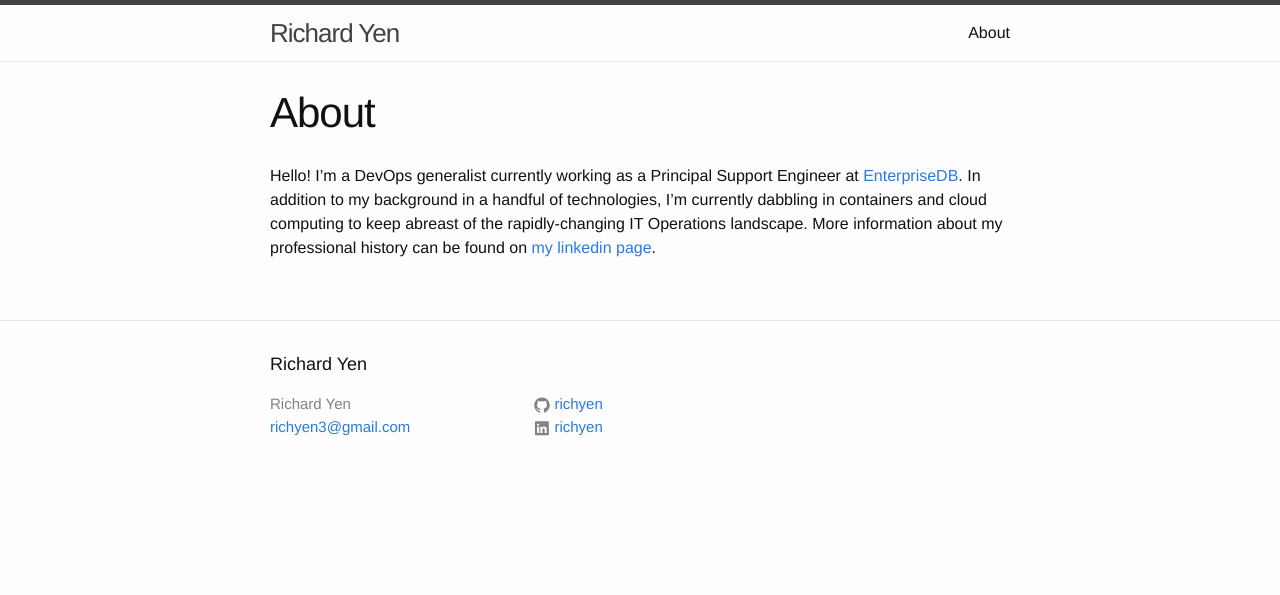
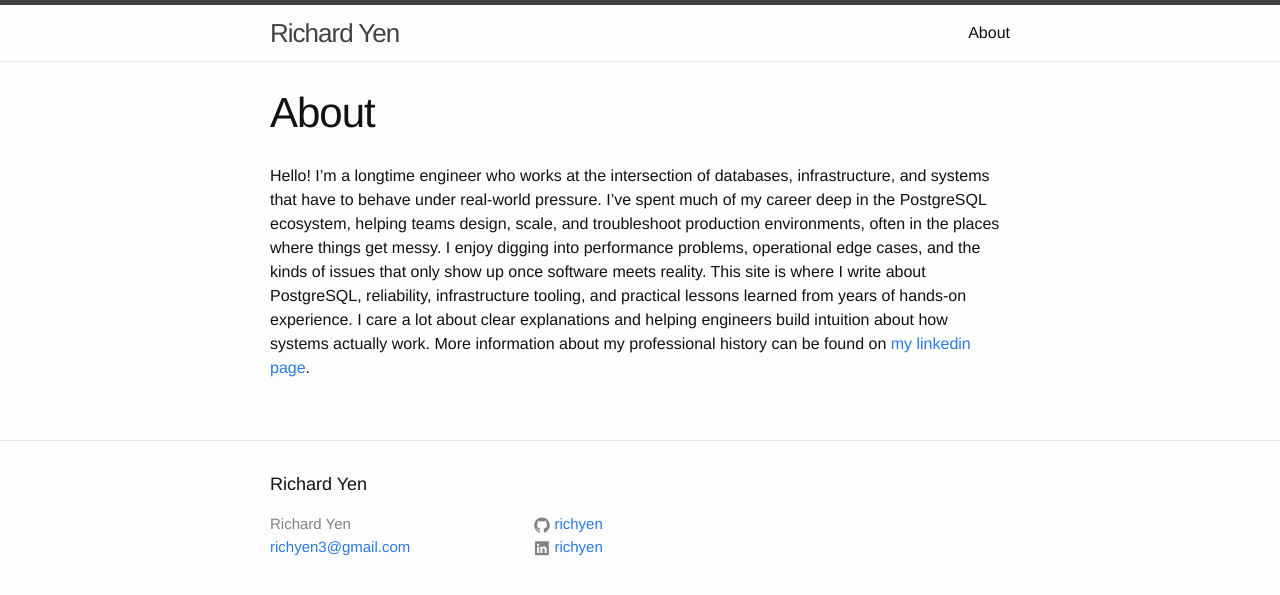
Before and after one commit to richyen/richyen.github.io, a Jekyll site: the page built from about.md, in a window 1280 px wide. Shown: the top 595 px of the page. Built offline with Jekyll 4.4.1, drawn with Linux system fonts in a browser that asks for light colours; comment, search, counter and statistics services are not loaded.

Commit message:
Update About Me page

```diff
--- a/about.md
+++ b/about.md
@@ -4,4 +4,4 @@ title: About
 permalink: /about/
 ---
 
-Hello!  I'm a DevOps generalist currently working as a Principal Support Engineer at [EnterpriseDB](http://www.enterprisedb.com).  In addition to my background in a handful of technologies, I'm currently dabbling in containers and cloud computing to keep abreast of the rapidly-changing IT Operations landscape.  More information about my professional history can be found on [my linkedin page](https://www.linkedin.com/in/richyen/).
+Hello! I'm a longtime engineer who works at the intersection of databases, infrastructure, and systems that have to behave under real-world pressure. I’ve spent much of my career deep in the PostgreSQL ecosystem, helping teams design, scale, and troubleshoot production environments, often in the places where things get messy. I enjoy digging into performance problems, operational edge cases, and the kinds of issues that only show up once software meets reality. This site is where I write about PostgreSQL, reliability, infrastructure tooling, and practical lessons learned from years of hands-on experience. I care a lot about clear explanations and helping engineers build intuition about how systems actually work.  More information about my professional history can be found on [my linkedin page](https://www.linkedin.com/in/richyen/).
```
